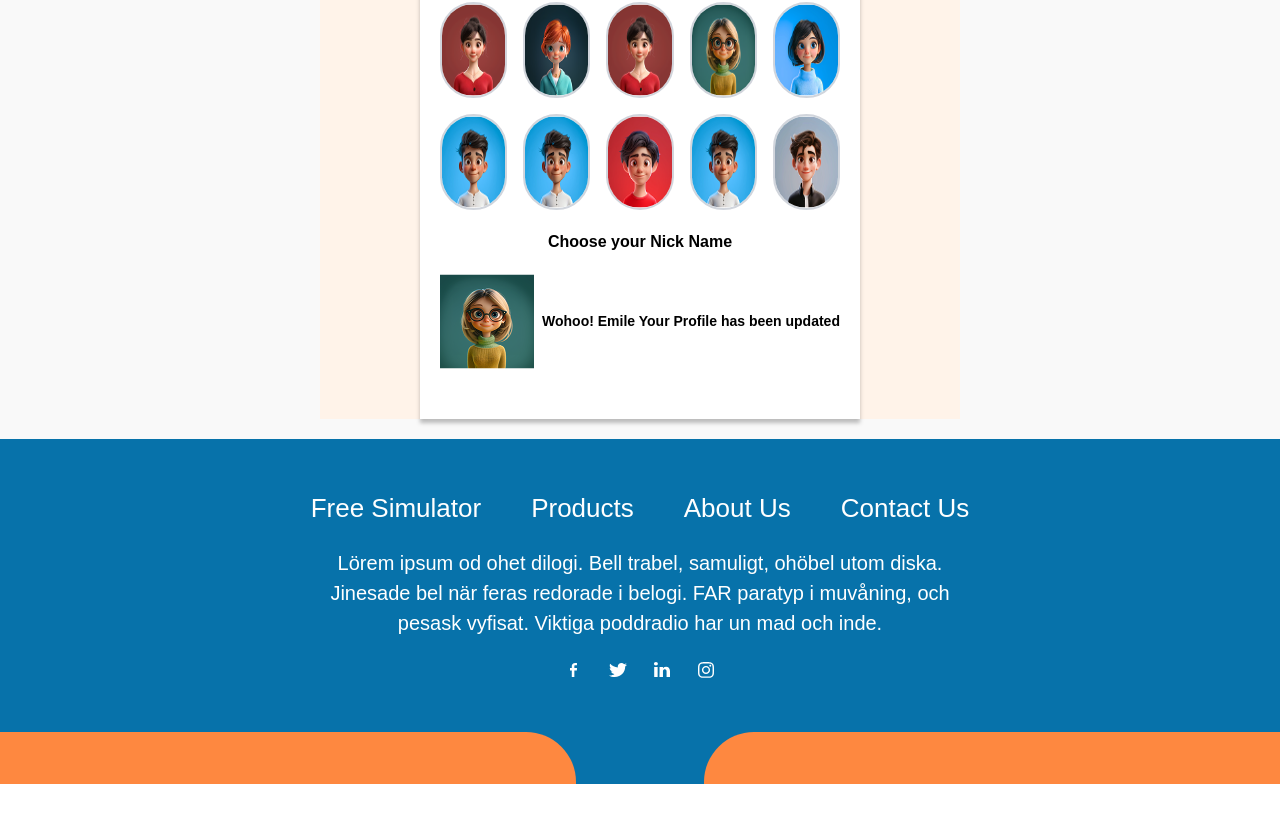
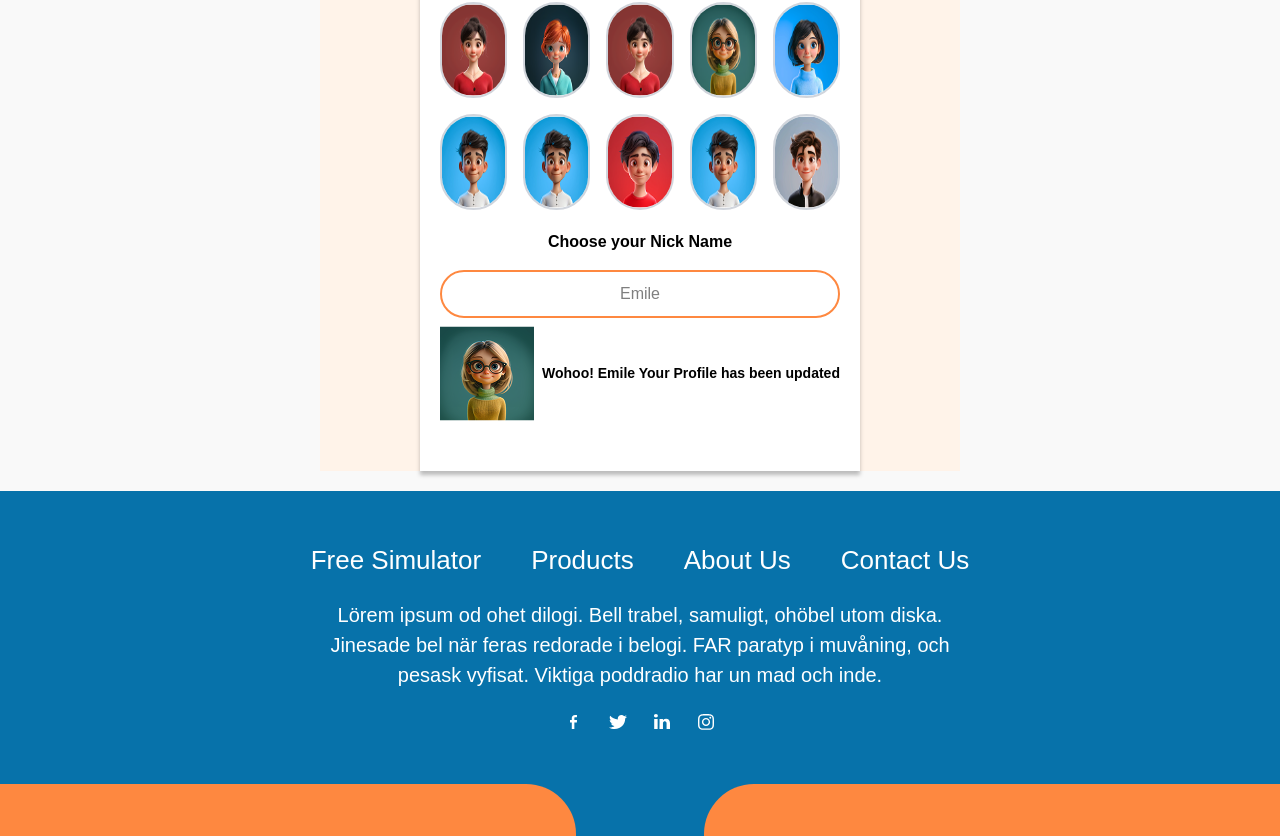
Before and after one commit to Faisalmedsnexus/acess-sec, a Next.js app: page /public/choose-avatar in a window 1280 px wide. Shown: the part 1093-1929 px from the top of the page. Before the commit the page ends 1877 px from the top, so only its background shows below. Built offline with nearby package versions, Linux system fonts and the light colour scheme.

Commit message:
add avatar page

```diff
--- a/src/app/public/choose-avatar/page.js
+++ b/src/app/public/choose-avatar/page.js
@@ -1,6 +1,8 @@
-import React from 'react'
+'use client'
+import React, { useState } from 'react'
 
 export default function page() {
+    const [name, setName] = useState("");
     const avatars = [
         "/images/choose-avatar/girl_11.png",
         "/images/choose-avatar/girl_13.png",
@@ -27,10 +29,17 @@ export default function page() {
                             ))}
                         </div>
                     </div>
-                    <p className='text-[16px] font-bold text-[#000000] text-center py-5'>Choose your Nick Name</p>
+                    <p className='text-[16px] font-bold text-[#000000] text-center py-2 pt-5'>Choose your Nick Name</p>
+                    <input
+                        type="text"
+                        value={name}
+                        onChange={(e) => setName(e.target.value)}
+                        placeholder={name ? "" : "Emile"}
+                        className="w-full h-12 px-4 py-2 my-2 border-2 border-[#FE8840] rounded-[25px] text-center placeholder:text-center focus:outline-none"
+                    />
                     <div className='flex flex-col md:flex-row items-center justify-center gap-2'>
-                    <img src="/images/choose-avatar/girl_14.png" alt="Farrukh" className="" />
-                    <p className='text-[14px] font-bold text-[#000000] text-center'>Wohoo! Emile Your Profile has been updated</p>
+                        <img src="/images/choose-avatar/girl_14.png" alt="Farrukh" className="" />
+                        <p className='text-[14px] font-bold text-[#000000] text-center'>Wohoo! Emile Your Profile has been updated</p>
                     </div>
                 </div>
             </div>
```
